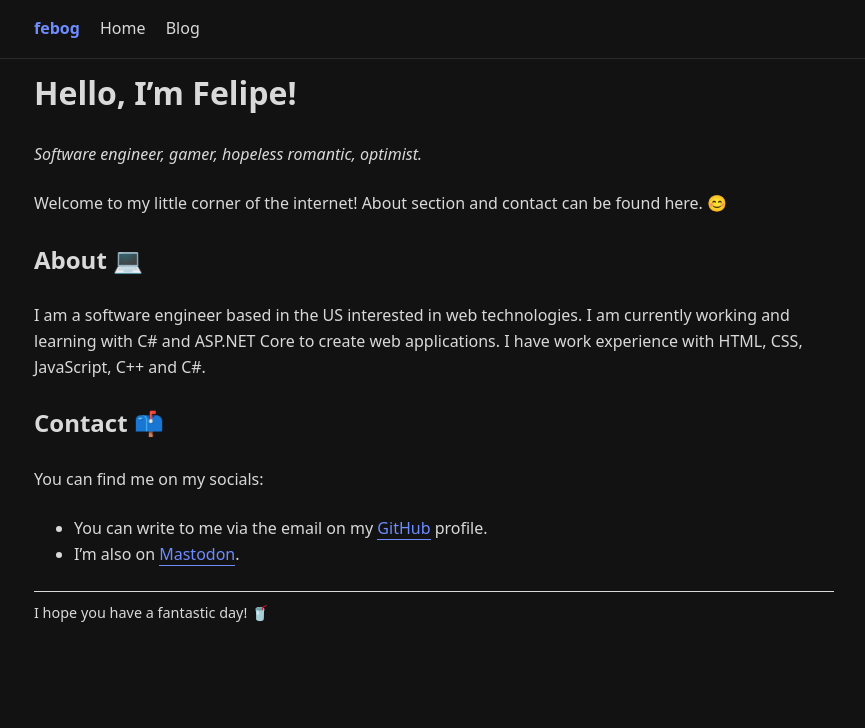
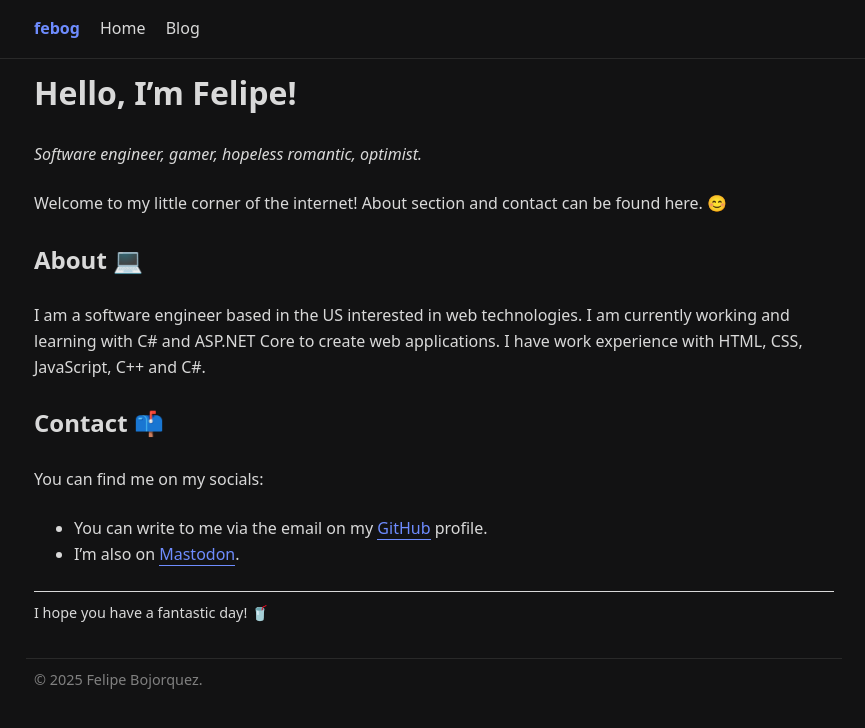
Before and after one commit to febog/website, a Jekyll site: the page built from src/index.md, in a window 1280 px wide. Shown: the top 728 px of the page, without its empty margins (206-1071 px from the left). Built offline with Jekyll 4.4.1, drawn with Linux system fonts in a browser that asks for light colours.

Commit message:
Add a site footer

```diff
--- a/src/_layouts/base.html
+++ b/src/_layouts/base.html
@@ -148,6 +148,20 @@
       color: var(--primary-color);
     }
 
+    /* Site footer */
+    body > footer {
+      color: gray;
+      padding: 0.5rem;
+      max-width: var(--content-width);
+      margin: 0 auto;
+      border-top: 1px solid var(--gray-border-color);
+    }
+
+    a.footer-link {
+      color: gray;
+      border-bottom: 0;
+    }
+
     /* Blog post styles */
     article > header > h1 {
       font-size: 2rem;
@@ -180,6 +194,11 @@
   <main>
     {{ content }}
   </main>
+  <footer>
+    <small>
+      © 2025 <a href="https://febog.com" class="footer-link">Felipe Bojorquez</a>.
+    </small>
+  </footer>
 </body>
 
 </html>
```
